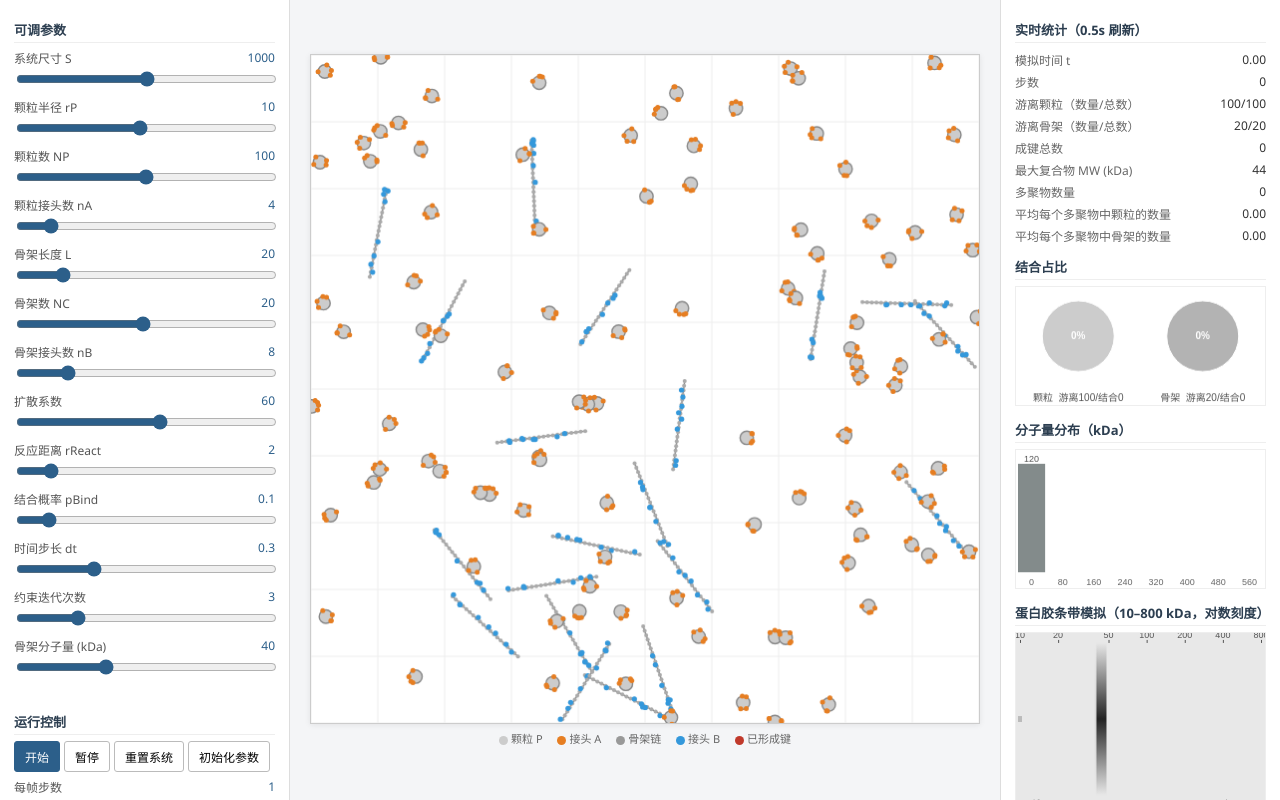
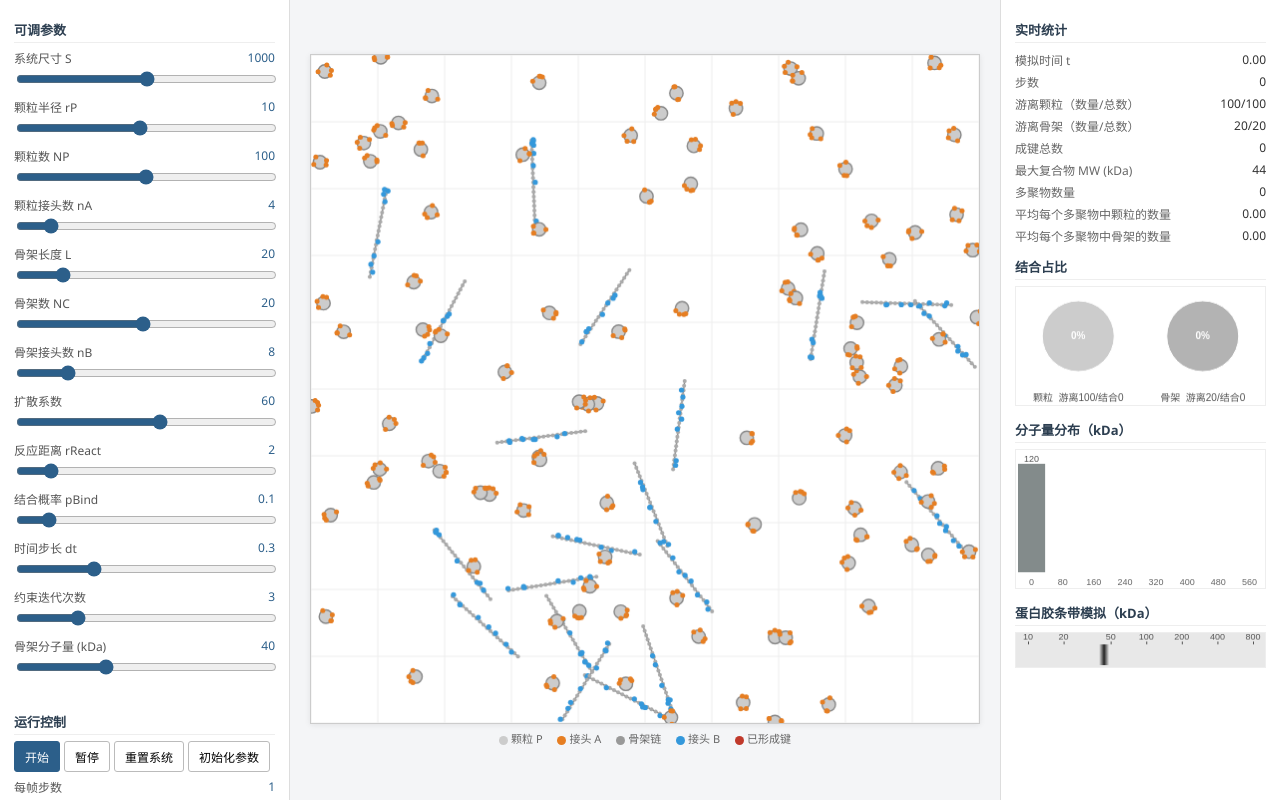
Before and after one commit to nanjielu/nanjielu.github.io, a plain HTML site: page simulator.html in a window 1280 px wide. Drawn offline with Linux system fonts and the light colour scheme.

Commit message:
Update simulator.html

```diff
--- a/simulator.html
+++ b/simulator.html
@@ -29,7 +29,7 @@
   .stat-row { display: flex; justify-content: space-between; padding: 2px 0; font-variant-numeric: tabular-nums; }
   .stat-row span:first-child { color: #666; }
   #histCanvas { width: 100%; height: 140px; background: #fff; border: 1px solid #eee; }
-  #gelCanvas { width: 100%; height: 180px; background: #fff; border: 1px solid #eee; }
+  #gelCanvas { width: 100%; height: 36px; background: #fff; border: 1px solid #eee; }
   #pieCanvas { width: 100%; height: 120px; background: #fff; border: 1px solid #eee; }
   #warn { color: #c0392b; min-height: 16px; font-size: 11px; }
   .hint { color: #999; font-size: 11px; }
@@ -74,7 +74,7 @@
 
   <!-- 右：实时统计 -->
   <div id="stats">
-    <h3>实时统计（0.5s 刷新）</h3>
+    <h3>实时统计</h3>
     <div class="stat-row"><span>模拟时间 t</span><span id="simTime">0.00</span></div>
     <div class="stat-row"><span>步数</span><span id="stepCount">0</span></div>
     <div class="stat-row"><span>游离颗粒（数量/总数）</span><span id="freeP">0/0</span></div>
@@ -90,7 +90,7 @@
     <h3>分子量分布（kDa）</h3>
     <canvas id="histCanvas"></canvas>
     <div class="hint" id="histLabel"></div>
-    <h3>蛋白胶条带模拟（10–800 kDa，对数刻度）</h3>
+    <h3>蛋白胶条带模拟（kDa）</h3>
     <canvas id="gelCanvas"></canvas>
     <div class="hint" id="gelLabel"></div>
   </div>
@@ -340,6 +340,8 @@ const Sim = {
     const complexes = Object.values(g);
     let freeP = 0, freeC = 0, maxMW = 0;
     const mwHist = {};
+    // 蛋白胶条带强度数据：mw → 该分子量处颗粒总数（骨架非蛋白质，单独不显色，不计入）
+    const mwParts = {};
     // 多聚物 = 发生交联的复合物（键只存在于颗粒–骨架之间，故同时含两者即已交联）
     let nPoly = 0, sumP = 0, sumC = 0;
     // 复合物分子量 (kDa) = 颗粒数×44 + 骨架数×骨架分子量
@@ -349,6 +351,7 @@ const Sim = {
       if (cx.nC === 1 && cx.nP === 0) freeC++;
       const mw = mwOf(cx);
       mwHist[mw] = (mwHist[mw] || 0) + 1;
+      if (cx.nP > 0) mwParts[mw] = (mwParts[mw] || 0) + cx.nP;
       if (mw > maxMW) maxMW = mw;
       if (cx.nP >= 1 && cx.nC >= 1) { nPoly++; sumP += cx.nP; sumC += cx.nC; }
     }
@@ -359,7 +362,7 @@ const Sim = {
       nComplex: complexes.length, nPoly,
       avgP: nPoly ? sumP / nPoly : 0,
       avgC: nPoly ? sumC / nPoly : 0,
-      mwHist
+      mwHist, mwParts
     };
   }
 };
@@ -484,16 +487,17 @@ const Render = {
   },
 
   // 蛋白胶条带模拟：横向条带，左低右高，MW范围 10–800 kDa，对数刻度
-  // 条带灰度与宽度由「分子量×数量」强度决定，带扩散渐变边缘，近似真实 SDS-PAGE
+  // 只有颗粒（蛋白质）能被染色显带；骨架非蛋白质，单独不显带，仅参与多聚物分子量计算
+  // 条带强度（灰度与宽度）与该条带所含颗粒总数成正比，带扩散渐变边缘，近似真实 SDS-PAGE
   gel(st) {
     const ctx = this.gelCtx, dpr = window.devicePixelRatio || 1;
     const w = document.getElementById('gelCanvas').clientWidth;
-    const h = 180;
+    const h = 36;
     const c = document.getElementById('gelCanvas');
     c.width = w * dpr; c.height = h * dpr; ctx.setTransform(dpr, 0, 0, dpr, 0, 0);
     // 凝胶背景（浅灰，模拟聚丙烯酰胺胶体）
     ctx.fillStyle = '#e8e8e8'; ctx.fillRect(0, 0, w, h);
-    const entries = Object.entries(st.mwHist).map(([mw, c]) => ({ mw: +mw, c }));
+    const entries = Object.entries(st.mwParts).map(([mw, p]) => ({ mw: +mw, p }));
     if (entries.length === 0) {
       ctx.fillStyle = '#888'; ctx.font = '11px sans-serif'; ctx.textAlign = 'center'; ctx.textBaseline = 'middle';
       ctx.fillText('暂无数据', w / 2, h / 2);
@@ -503,26 +507,31 @@ const Render = {
     // 对数刻度：log10(10)=1 → log10(800)≈2.903，映射到 [padL, w-padR]
     const MW_MIN = 10, MW_MAX = 800;
     const logMin = Math.log10(MW_MIN), logMax = Math.log10(MW_MAX);
-    const padL = 4, padR = 4, topY = 10, botY = h - 16;
+    // 左右边距需容纳居中绘制的刻度文字（"10"/"800" 半宽约 8px），避免端点刻度被裁剪
+    const padL = 12, padR = 12, topY = 12, botY = h - 2;
     const laneH = botY - topY;
     const xOf = mw => padL + (Math.log10(Math.max(mw, MW_MIN)) - logMin) / (logMax - logMin) * (w - padL - padR);
-    // 计算每个 MW 的强度 = MW × 数量
-    const items = entries.map(e => ({ mw: e.mw, intensity: e.mw * e.c }));
+    // 堵孔效应：分子量超过 700 kDa 的复合物无法进入胶孔，统一滞留渲染在 700 kDa 处，强度累加
+    const PORE_LIMIT = 700;
+    const agg = {};
+    for (const e of entries) {
+      const mw = Math.min(e.mw, PORE_LIMIT);
+      agg[mw] = (agg[mw] || 0) + e.p;
+    }
+    // 条带强度 = 该分子量处颗粒总数（与蛋白量成正比）
+    const items = Object.entries(agg).map(([mw, p]) => ({ mw: +mw, intensity: p }));
     const maxI = Math.max(...items.map(i => i.intensity)) || 1;
-    // 左侧加样孔（模拟凝胶上样凹槽）
-    ctx.fillStyle = '#bbb';
-    ctx.fillRect(2, topY + laneH / 2 - 3, 4, 6);
     // 排序后逐条绘制（按 MW 升序，避免重叠遮盖问题）
     items.sort((a, b) => a.mw - b.mw);
     for (const it of items) {
       const cx = xOf(it.mw);
       const norm = it.intensity / maxI; // 0–1
-      // 灰度：强度越高越深（0=黑, 255=白）
-      const gray = Math.round(255 - norm * 230); // 最深约 25，最浅约 255
+      // 灰度：强度越高越深（0=黑, 255=白），最浅不超过 180，保证弱条带仍深于背景灰（232）
+      const gray = Math.round(180 - norm * 155); // 最深约 25，最浅约 180
       // 宽度：强度越高越粗（1.5–10px）
       const bandW = 1.5 + norm * 8.5;
-      // 垂直渐变：中心深、上下边缘淡（模拟染色扩散）
-      const grad = ctx.createLinearGradient(0, topY, 0, botY);
+      // 水平渐变：中心深、左右边缘淡（模拟染色扩散）
+      const grad = ctx.createLinearGradient(cx - bandW / 2, 0, cx + bandW / 2, 0);
       grad.addColorStop(0,    `rgba(${gray},${gray},${gray},0)`);
       grad.addColorStop(0.5,  `rgba(${gray},${gray},${gray},0.95)`);
       grad.addColorStop(1,    `rgba(${gray},${gray},${gray},0)`);
@@ -537,13 +546,7 @@ const Render = {
       ctx.fillRect(x, topY - 3, 1, 3);
       ctx.fillText(t, x, topY - 12);
     }
-    // 底部说明
-    ctx.fillStyle = '#555'; ctx.font = '9px sans-serif'; ctx.textAlign = 'left'; ctx.textBaseline = 'bottom';
-    ctx.fillText('← 低 MW', padL, h - 2);
-    ctx.textAlign = 'right';
-    ctx.fillText('高 MW →', w - padR, h - 2);
-    const realMax = items[items.length - 1].mw;
-    document.getElementById('gelLabel').textContent = `条带粗细与灰度 = MW×分子数，当前最大复合物 MW = ${realMax} kDa`;
+    document.getElementById('gelLabel').textContent = ``;
   },
 
   pie(st) {
```
